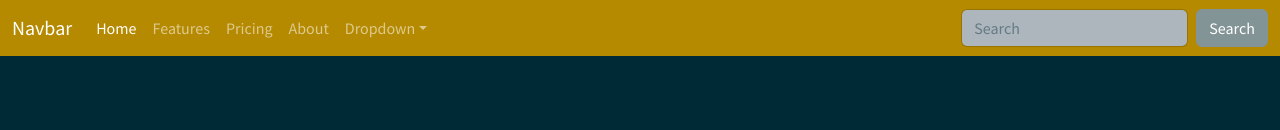
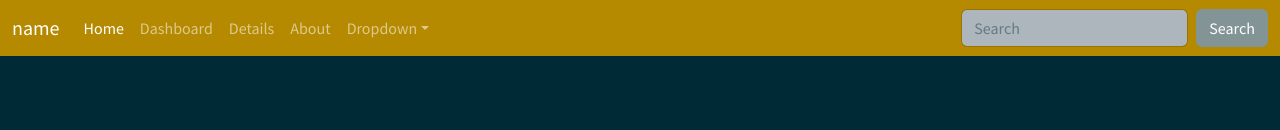
Before and after one commit to UBSITFernandoJon/appdev1-SDG4-JonKyJam, an Angular app: page / in a window 1280 px wide. Shown: the top 130 px of the page. Built offline with nearby package versions, Linux system fonts and the light colour scheme.

Commit message:
Fixed Routs for Dashboard, Resources, About

```diff
--- a/src/app/components/navbar/navbar.html
+++ b/src/app/components/navbar/navbar.html
@@ -1,6 +1,6 @@
 <nav class="navbar navbar-expand-lg bg-primary" data-bs-theme="dark">
     <div class="container-fluid">
-      <a class="navbar-brand" href="#">Navbar</a>
+      <a class="navbar-brand" href="#">name</a>
       <button class="navbar-toggler" type="button" data-bs-toggle="collapse" data-bs-target="#navbarColor01" aria-controls="navbarColor01" aria-expanded="true" aria-label="Toggle navigation">
         <span class="navbar-toggler-icon"></span>
       </button>
@@ -12,13 +12,13 @@
             </a>
           </li>
           <li class="nav-item">
-            <a class="nav-link" href="#">Features</a>
+            <a class="nav-link" routerLink="dashboard">Dashboard</a>
           </li>
           <li class="nav-item">
-            <a class="nav-link" href="#">Pricing</a>
+            <a class="nav-link" routerLink="resource/:id">Details</a>
           </li>
           <li class="nav-item">
-            <a class="nav-link" href="#">About</a>
+            <a class="nav-link" routerLink="about">About</a>
           </li>
           <li class="nav-item dropdown">
             <a class="nav-link dropdown-toggle" data-bs-toggle="dropdown" href="#" role="button" aria-haspopup="true" aria-expanded="false">Dropdown</a>
--- a/src/app/components/navbar/navbar.ts
+++ b/src/app/components/navbar/navbar.ts
@@ -1,10 +1,11 @@
 import { Component } from '@angular/core';
 import { RouterLink, RouterLinkActive } from '@angular/router';
+import { RouterOutlet } from '@angular/router';
 
 @Component({
   selector: 'app-navbar',
   standalone: true,
-  imports: [RouterLink, RouterLinkActive],
+  imports: [RouterLink, RouterLinkActive, RouterOutlet],
   templateUrl: './navbar.html',
   styleUrl: './navbar.css'
 })
```
